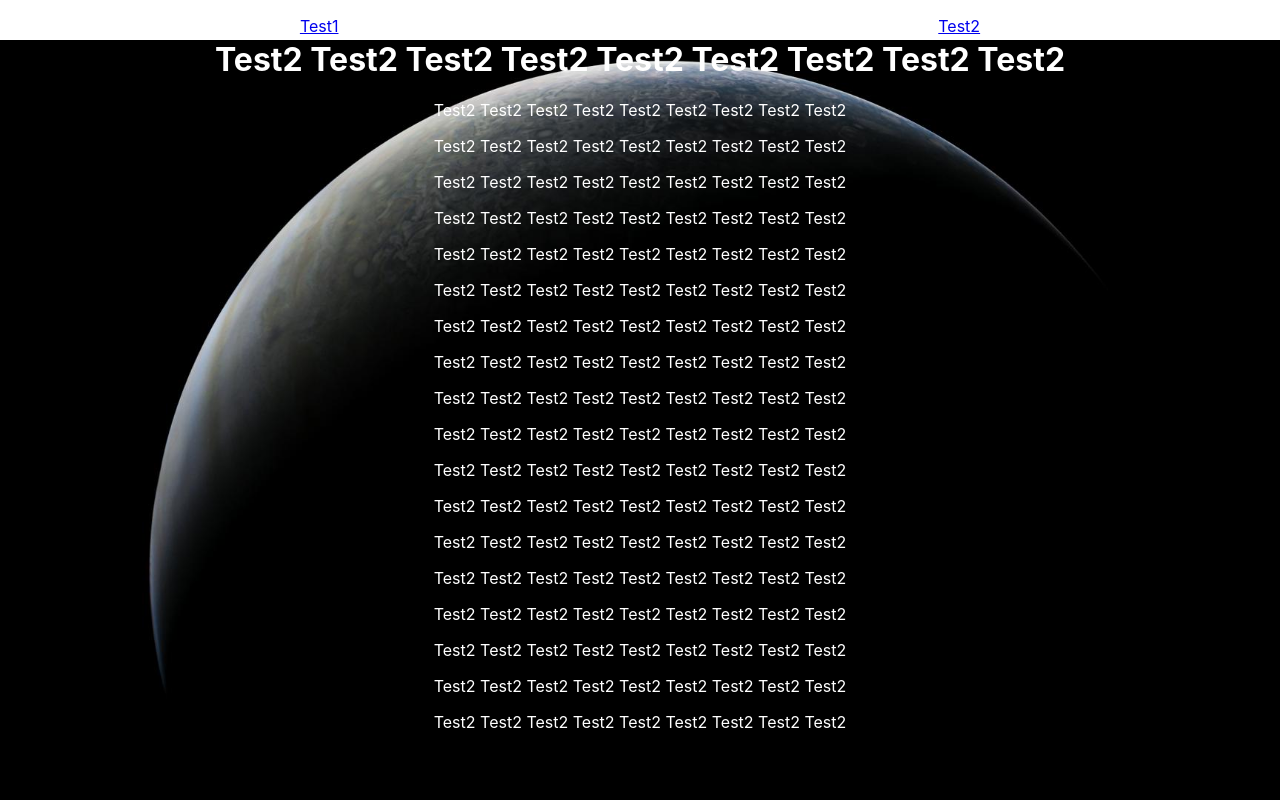
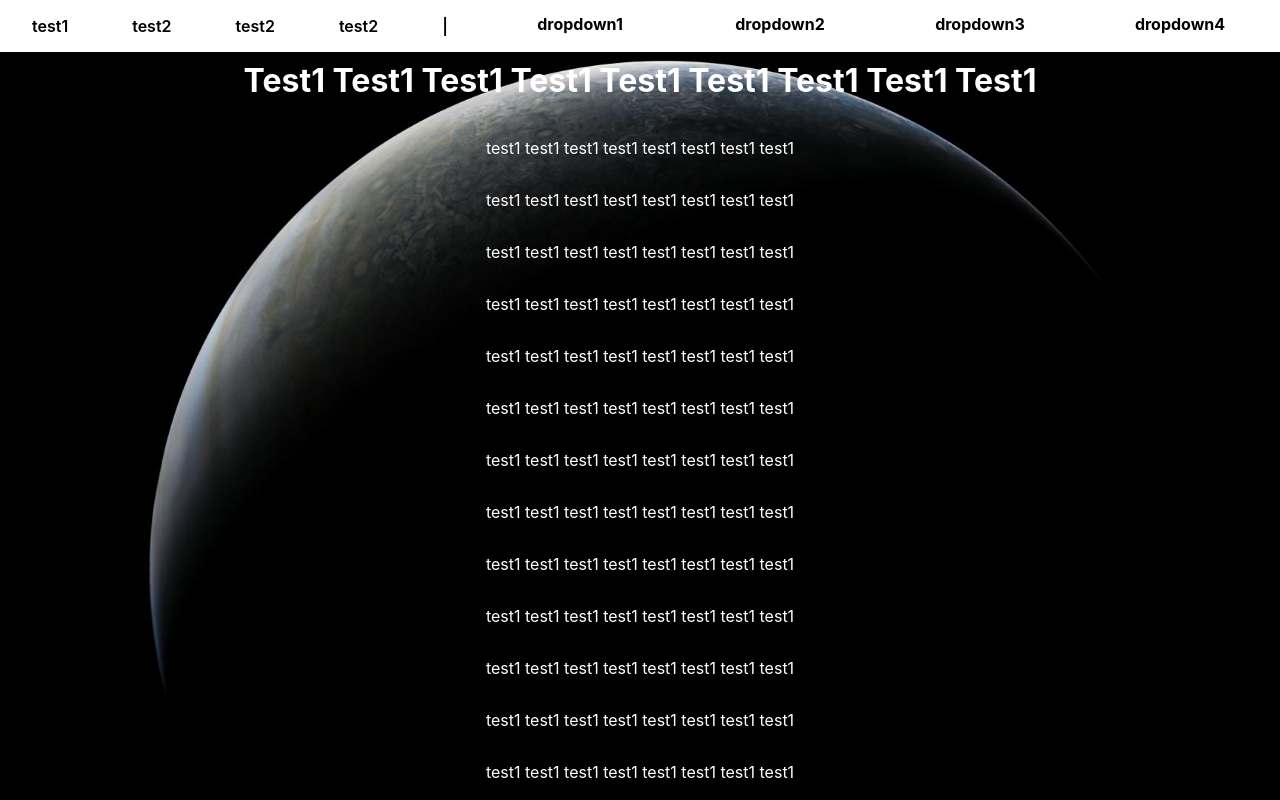
Before and after one commit to josephlarrivy/nasa-api-font-end, a React (Create React App) app: page /test2 in a window 1280 px wide. Built offline with nearby package versions, Linux system fonts and the light colour scheme.

Commit message:
footer done, navbar dropdowns coming together

```diff
--- a/src/App.css
+++ b/src/App.css
@@ -5,7 +5,7 @@
   height: 100vh;
   background-size: cover;
   background-position: center center;
-  overflow: hidden;
+  overflow-x: hidden;
 }
 
 #home {
--- a/src/App.js
+++ b/src/App.js
@@ -1,15 +1,16 @@
-import { BrowserRouter } from 'react-router-dom';
+
 import './App.css';
 
 import AppRoutes from './common/AppRoutes';
-import Nav from './common/Nav';
+
 
 
 function App() {
+
+
   return (
     <div className="App">
-      <Nav />
-      {/* <AppRoutes /> */}
+      <AppRoutes />
     </div>
   );
 }
--- a/src/common/AppRoutes.js
+++ b/src/common/AppRoutes.js
@@ -10,7 +10,7 @@ const AppRoutes = () => {
       <Route exact path="/test1"
         element={<Test1 />}
       />
-      <Route exact path="/test1"
+      <Route exact path="/test2"
         element={<Test2 />}
       />
     </Routes>
--- /dev/null
+++ b/src/common/Footer.js
@@ -0,0 +1,19 @@
+import React from "react";
+
+import '../styles/Footer.css'
+
+const Footer = () => {
+
+
+
+  return (
+    <div id="footer-container">
+      <a href="https://josephlarrivy.herokuapp.com/" target='_blank'><p id="my-link">www.josephlarrivy.com</p></a>
+      <a href="https://code.nasa.gov/" target='_blank'><p>code.nasa.gov</p></a>
+      <a href="https://data.nasa.gov/" target='_blank'><p>data.nasa.gov</p></a>
+      <a href="https://api.nasa.gov/" target='_blank'><p>api.nasa.gov</p></a>
+    </div>
+  )
+}
+
+export default Footer;
--- a/src/common/Nav.js
+++ b/src/common/Nav.js
@@ -1,45 +1,50 @@
-import React, { useState, useEffect } from "react";
-import { Link, useLocation } from "react-router-dom";
+import React from "react";
+import { Link } from "react-router-dom";
 
-import "../styles/Nav.css";
-import Test1 from "../components/Test1";
-import Test2 from "../components/Test2";
+import '../styles/Nav.css'
+import NavDropdownElement from "./NavDropdownElement";
 
 const Nav = () => {
-  const location = useLocation();
-  const [animateContent, setAnimateContent] = useState(false);
+  return (
+    <div id="navbar-container">
 
-  useEffect(() => {
-    setAnimateContent(true);
-    // Reset the animateContent state after 1 second
-    const timeoutId = setTimeout(() => setAnimateContent(false), 1000);
-    return () => clearTimeout(timeoutId);
-  }, [location]);
+      <div id="navbar-links-container">
+        <Link to="/test1">
+          <p>test1</p>
+        </Link>
+        <Link to="/test2">
+          <p>test2</p>
+        </Link>
+        <Link to="/test2">
+          <p>test2</p>
+        </Link>
+        <Link to="/test2">
+          <p>test2</p>
+        </Link>
+        <p>|</p>
+      </div>
 
-  let pageContent;
-  switch (location.pathname) {
-    case "/test1":
-      pageContent = <Test1 />;
-      break;
-    case "/test2":
-      pageContent = <Test2 />;
-      break;
-    default:
-      pageContent = <Test1 />;
-  }
+      <div id="navbar-dropdowns-container">
+        <NavDropdownElement
+          text='dropdown1'
+          links={[
+            {'text' : 'test1', 'url' : '/test1'},
+            { 'text': 'test1', 'url': '/test1' },
+            { 'text': 'test1', 'url': '/test1' },
+          ]}
+        />
+        <NavDropdownElement
+          text='dropdown2'
+          links={[
+            { 'text': 'test2', 'url': '/test2' },
+            { 'text': 'test2', 'url': '/test2' },
+            { 'text': 'test2', 'url': '/test2' },
+          ]} />
+        <NavDropdownElement text='dropdown3' />
+        <NavDropdownElement text='dropdown4' />
+      </div>
 
-  return (
-    <>
-    <div id="navbar-container">
-      <p><Link to="/test1">Test1</Link></p>
-      <p><Link to="/test2">Test2</Link></p>
     </div>
-
-    <div id="page-content" className={animateContent ? "animate" : ""}>
-      {pageContent}
-    </div>
-    </>
-  );
-};
-
+  )
+}
 export default Nav;
--- /dev/null
+++ b/src/common/NavDropdownElement.js
@@ -0,0 +1,26 @@
+import React, { useState } from "react";
+
+import '../styles/NavDropdownElement.css'
+
+const NavDropdownElement = ({ text, links }) => {
+  const [isOpen, setIsOpen] = useState(false);
+
+  const toggleDropdown = () => {
+    setIsOpen(!isOpen);
+  }
+
+  return (
+    <div id="nav-dropdown-element-container">
+      <h4 onClick={toggleDropdown}>{text}</h4>
+      {isOpen && (
+        <div id="nav-dropdown-links-container">
+          {links.map((link, index) => (
+            <a key={index} href={link.text}>{link.url}</a>
+          ))}
+        </div>
+      )}
+    </div>
+  )
+}
+
+export default NavDropdownElement;
--- a/src/components/Test1.js
+++ b/src/components/Test1.js
@@ -1,32 +1,56 @@
-import React from "react";
+import React, { useState, useEffect } from "react";
+import Nav from "../common/Nav";
 
 import '../styles/Home.css'
+import Footer from "../common/Footer";
 
 const Test1 = () => {
 
-
-
-
   return (
     <div id="home-container">
+      <Nav />
       <h1>Test1 Test1 Test1 Test1 Test1 Test1 Test1 Test1 Test1 </h1>
-      <p>Test1 Test1 Test1 Test1 Test1 Test1 Test1 Test1 Test1 </p>
-      <p>Test1 Test1 Test1 Test1 Test1 Test1 Test1 Test1 Test1 </p>
-      <p>Test1 Test1 Test1 Test1 Test1 Test1 Test1 Test1 Test1 </p>
-      <p>Test1 Test1 Test1 Test1 Test1 Test1 Test1 Test1 Test1 </p>
-      <p>Test1 Test1 Test1 Test1 Test1 Test1 Test1 Test1 Test1 </p>
-      <p>Test1 Test1 Test1 Test1 Test1 Test1 Test1 Test1 Test1 </p>
-      <p>Test1 Test1 Test1 Test1 Test1 Test1 Test1 Test1 Test1 </p>
-      <p>Test1 Test1 Test1 Test1 Test1 Test1 Test1 Test1 Test1 </p>
-      <p>Test1 Test1 Test1 Test1 Test1 Test1 Test1 Test1 Test1 </p>
-      <p>Test1 Test1 Test1 Test1 Test1 Test1 Test1 Test1 Test1 </p>
-      <p>Test1 Test1 Test1 Test1 Test1 Test1 Test1 Test1 Test1 </p>
-      <p>Test1 Test1 Test1 Test1 Test1 Test1 Test1 Test1 Test1 </p>
-      <p>Test1 Test1 Test1 Test1 Test1 Test1 Test1 Test1 Test1 </p>
-      <p>Test1 Test1 Test1 Test1 Test1 Test1 Test1 Test1 Test1 </p>
-      <p>Test1 Test1 Test1 Test1 Test1 Test1 Test1 Test1 Test1 </p>
-      <p>Test1 Test1 Test1 Test1 Test1 Test1 Test1 Test1 Test1 </p>
+      <p>test1 test1 test1 test1 test1 test1 test1 test1 </p>
+      <p>test1 test1 test1 test1 test1 test1 test1 test1 </p>
+      <p>test1 test1 test1 test1 test1 test1 test1 test1 </p>
+      <p>test1 test1 test1 test1 test1 test1 test1 test1 </p>
+      <p>test1 test1 test1 test1 test1 test1 test1 test1 </p>
+      <p>test1 test1 test1 test1 test1 test1 test1 test1 </p>
+      <p>test1 test1 test1 test1 test1 test1 test1 test1 </p>
+      <p>test1 test1 test1 test1 test1 test1 test1 test1 </p>
+      <p>test1 test1 test1 test1 test1 test1 test1 test1 </p>
+      <p>test1 test1 test1 test1 test1 test1 test1 test1 </p>
+      <p>test1 test1 test1 test1 test1 test1 test1 test1 </p>
+      <p>test1 test1 test1 test1 test1 test1 test1 test1 </p>
+      <p>test1 test1 test1 test1 test1 test1 test1 test1 </p>
+      <p>test1 test1 test1 test1 test1 test1 test1 test1 </p>
+      <p>test1 test1 test1 test1 test1 test1 test1 test1 </p>
+      <p>test1 test1 test1 test1 test1 test1 test1 test1 </p>
+      <p>test1 test1 test1 test1 test1 test1 test1 test1 </p>
+      <p>test1 test1 test1 test1 test1 test1 test1 test1 </p>
+      <p>test1 test1 test1 test1 test1 test1 test1 test1 </p>
+      <p>test1 test1 test1 test1 test1 test1 test1 test1 </p>
+      <p>test1 test1 test1 test1 test1 test1 test1 test1 </p>
+      <p>test1 test1 test1 test1 test1 test1 test1 test1 </p>
+      <p>test1 test1 test1 test1 test1 test1 test1 test1 </p>
+      <p>test1 test1 test1 test1 test1 test1 test1 test1 </p>
+      <p>test1 test1 test1 test1 test1 test1 test1 test1 </p>
+      <p>test1 test1 test1 test1 test1 test1 test1 test1 </p>
+      <p>test1 test1 test1 test1 test1 test1 test1 test1 </p>
+      <p>test1 test1 test1 test1 test1 test1 test1 test1 </p>
+      <p>test1 test1 test1 test1 test1 test1 test1 test1 </p>
+      <p>test1 test1 test1 test1 test1 test1 test1 test1 </p>
+      <p>test1 test1 test1 test1 test1 test1 test1 test1 </p>
+      <p>test1 test1 test1 test1 test1 test1 test1 test1 </p>
+      <p>test1 test1 test1 test1 test1 test1 test1 test1 </p>
+      <p>test1 test1 test1 test1 test1 test1 test1 test1 </p>
+      <p>test1 test1 test1 test1 test1 test1 test1 test1 </p>
+      <p>test1 test1 test1 test1 test1 test1 test1 test1 </p>
+      <p>test1 test1 test1 test1 test1 test1 test1 test1 </p>
+      <p>test1 test1 test1 test1 test1 test1 test1 test1 </p>
+      <p>test1 test1 test1 test1 test1 test1 test1 test1 </p>
 
+      <Footer />
     </div>
   )
 }
--- a/src/components/Test2.js
+++ b/src/components/Test2.js
@@ -1,4 +1,6 @@
 import React from "react";
+import Footer from "../common/Footer";
+import Nav from "../common/Nav";
 
 import '../styles/Home.css'
 
@@ -9,26 +11,49 @@ const Test2 = () => {
 
     return (
         <div id="home-container">
-            <h1>Test2 Test2 Test2 Test2 Test2 Test2 Test2 Test2 Test2 </h1>
-            <p>Test2 Test2 Test2 Test2 Test2 Test2 Test2 Test2 Test2 </p>
-            <p>Test2 Test2 Test2 Test2 Test2 Test2 Test2 Test2 Test2 </p>
-            <p>Test2 Test2 Test2 Test2 Test2 Test2 Test2 Test2 Test2 </p>
-            <p>Test2 Test2 Test2 Test2 Test2 Test2 Test2 Test2 Test2 </p>
-            <p>Test2 Test2 Test2 Test2 Test2 Test2 Test2 Test2 Test2 </p>
-            <p>Test2 Test2 Test2 Test2 Test2 Test2 Test2 Test2 Test2 </p>
-            <p>Test2 Test2 Test2 Test2 Test2 Test2 Test2 Test2 Test2 </p>
-            <p>Test2 Test2 Test2 Test2 Test2 Test2 Test2 Test2 Test2 </p>
-            <p>Test2 Test2 Test2 Test2 Test2 Test2 Test2 Test2 Test2 </p>
-            <p>Test2 Test2 Test2 Test2 Test2 Test2 Test2 Test2 Test2 </p>
-            <p>Test2 Test2 Test2 Test2 Test2 Test2 Test2 Test2 Test2 </p>
-            <p>Test2 Test2 Test2 Test2 Test2 Test2 Test2 Test2 Test2 </p>
-            <p>Test2 Test2 Test2 Test2 Test2 Test2 Test2 Test2 Test2 </p>
-            <p>Test2 Test2 Test2 Test2 Test2 Test2 Test2 Test2 Test2 </p>
-            <p>Test2 Test2 Test2 Test2 Test2 Test2 Test2 Test2 Test2 </p>
-            <p>Test2 Test2 Test2 Test2 Test2 Test2 Test2 Test2 Test2 </p>
-            <p>Test2 Test2 Test2 Test2 Test2 Test2 Test2 Test2 Test2 </p>
-            <p>Test2 Test2 Test2 Test2 Test2 Test2 Test2 Test2 Test2 </p>
+            <Nav />
+            <h1>Test1 Test1 Test1 Test1 Test1 Test1 Test1 Test1 Test1 </h1>
+            <p>test1 test1 test1 test1 test1 test1 test1 test1 </p>
+            <p>test1 test1 test1 test1 test1 test1 test1 test1 </p>
+            <p>test1 test1 test1 test1 test1 test1 test1 test1 </p>
+            <p>test1 test1 test1 test1 test1 test1 test1 test1 </p>
+            <p>test1 test1 test1 test1 test1 test1 test1 test1 </p>
+            <p>test1 test1 test1 test1 test1 test1 test1 test1 </p>
+            <p>test1 test1 test1 test1 test1 test1 test1 test1 </p>
+            <p>test1 test1 test1 test1 test1 test1 test1 test1 </p>
+            <p>test1 test1 test1 test1 test1 test1 test1 test1 </p>
+            <p>test1 test1 test1 test1 test1 test1 test1 test1 </p>
+            <p>test1 test1 test1 test1 test1 test1 test1 test1 </p>
+            <p>test1 test1 test1 test1 test1 test1 test1 test1 </p>
+            <p>test1 test1 test1 test1 test1 test1 test1 test1 </p>
+            <p>test1 test1 test1 test1 test1 test1 test1 test1 </p>
+            <p>test1 test1 test1 test1 test1 test1 test1 test1 </p>
+            <p>test1 test1 test1 test1 test1 test1 test1 test1 </p>
+            <p>test1 test1 test1 test1 test1 test1 test1 test1 </p>
+            <p>test1 test1 test1 test1 test1 test1 test1 test1 </p>
+            <p>test1 test1 test1 test1 test1 test1 test1 test1 </p>
+            <p>test1 test1 test1 test1 test1 test1 test1 test1 </p>
+            <p>test1 test1 test1 test1 test1 test1 test1 test1 </p>
+            <p>test1 test1 test1 test1 test1 test1 test1 test1 </p>
+            <p>test1 test1 test1 test1 test1 test1 test1 test1 </p>
+            <p>test1 test1 test1 test1 test1 test1 test1 test1 </p>
+            <p>test1 test1 test1 test1 test1 test1 test1 test1 </p>
+            <p>test1 test1 test1 test1 test1 test1 test1 test1 </p>
+            <p>test1 test1 test1 test1 test1 test1 test1 test1 </p>
+            <p>test1 test1 test1 test1 test1 test1 test1 test1 </p>
+            <p>test1 test1 test1 test1 test1 test1 test1 test1 </p>
+            <p>test1 test1 test1 test1 test1 test1 test1 test1 </p>
+            <p>test1 test1 test1 test1 test1 test1 test1 test1 </p>
+            <p>test1 test1 test1 test1 test1 test1 test1 test1 </p>
+            <p>test1 test1 test1 test1 test1 test1 test1 test1 </p>
+            <p>test1 test1 test1 test1 test1 test1 test1 test1 </p>
+            <p>test1 test1 test1 test1 test1 test1 test1 test1 </p>
+            <p>test1 test1 test1 test1 test1 test1 test1 test1 </p>
+            <p>test1 test1 test1 test1 test1 test1 test1 test1 </p>
+            <p>test1 test1 test1 test1 test1 test1 test1 test1 </p>
+            <p>test1 test1 test1 test1 test1 test1 test1 test1 </p>
 
+            <Footer />
         </div>
     )
 }
--- /dev/null
+++ b/src/styles/Footer.css
@@ -0,0 +1,17 @@
+#footer-container {
+    margin-top: auto;
+    /* Push the footer to the bottom of the container */
+    width: 100%;
+    height: 60px;
+    background-color: #FFFFFF;
+    display: flex;
+    justify-content: flex-end;
+    align-items: center;
+}
+
+#footer-container a {
+    margin-right: 30px;
+    text-decoration: none;
+    color: black;
+    font-weight: 600;
+}
--- a/src/styles/Home.css
+++ b/src/styles/Home.css
@@ -1,6 +1,8 @@
 #home-container {
     width: 100vw;
-    height: 100vh;
+    min-height: 100vh;
     color: #FFFFFF;
     margin-top: 5vh;
+    display: flex;
+    flex-direction: column;
 }
--- a/src/styles/Nav.css
+++ b/src/styles/Nav.css
@@ -1,20 +1,46 @@
 #navbar-container {
     display: flex;
     flex-direction: row;
-    justify-content: space-around;
-    position: absolute;
+    /* justify-content: space-around; */
+    position: fixed;
+    top: 0;
+    left: 0;
     width: 100vw;
-    margin-top: 30px;
+    align-items: center;
     color: #FFFFFF;
-    height: 5vh;
     background-color: #FFFFFF;
     margin-top: 0;
 }
 
-#page-content {
-    transition: transform 1s;
+#navbar-links-container {
+    width: 50%;
+    display: flex;
+    flex-direction: row;
+    justify-content: space-around;
+    /* background-color: aqua; */
 }
 
-#page-content.animate {
-    transform: translateY(-100%);
+#navbar-dropdowns-container {
+    width: fill;
+    display: flex;
+    flex-direction: row;
+    justify-content: space-around;
+    /* background-color: pink; */
 }
+
+#navbar-dropdowns-container>div {
+    flex: 1;
+    min-width: 0;
+}
+
+#navbar-container a {
+    text-decoration: none;
+    color: black;
+    font-weight: 600;
+}
+
+#navbar-container p {
+    text-decoration: none;
+    color: black;
+    font-weight: 600;
+}
--- /dev/null
+++ b/src/styles/NavDropdownElement.css
@@ -0,0 +1,64 @@
+#nav-dropdown-element-container {
+    display: flex;
+    align-items: center;
+    justify-content: center;
+    width: 200px;
+    height: 5vh;
+    margin: none;
+    /* background-color: pink; */
+    color: black;
+}
+
+.nav-dropdown-element-text {
+    margin: 0;
+}
+
+#nav-dropdown-element-container {
+    position: relative;
+    display: inline-block;
+}
+
+#nav-dropdown-element-container h4 {
+    margin: 0;
+    padding: 0.5rem;
+    cursor: pointer;
+}
+
+#nav-dropdown-links-container {
+    position: absolute;
+    top: 100%;
+    left: 0;
+    min-width: 100%;
+    padding: 0.5rem;
+    background-color: #FFFFFF;
+
+    visibility: hidden;
+    opacity: 0;
+    transition: visibility 0s, opacity 0.5s ease-in-out;
+}
+
+#nav-dropdown-element-container:hover #nav-dropdown-links-container {
+    visibility: visible;
+    opacity: 1;
+    transition: visibility 0s, opacity 0.5s ease-in-out;
+}
+@keyframes dropDown {
+    0%{
+        top: 0%;
+        height: 1px;
+    }
+    100%{
+        top: 100%;
+    }
+}
+
+#nav-dropdown-links-container a {
+    display: block;
+    padding: 0.5rem;
+    color: black;
+    text-decoration: none;
+}
+
+#nav-dropdown-links-container a:hover {
+    background-color: #FFFFFF;
+}
```
